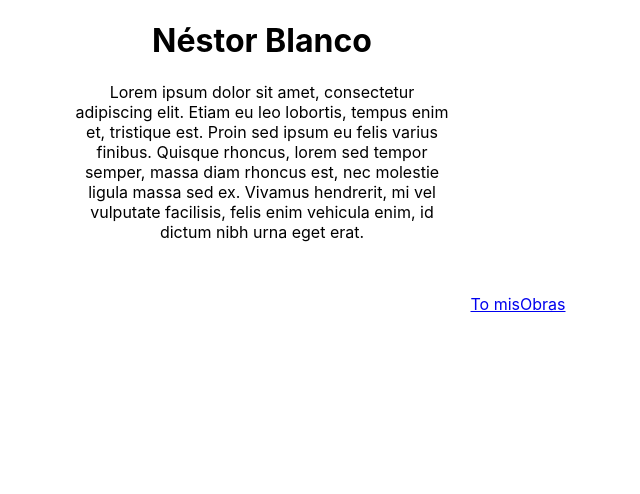
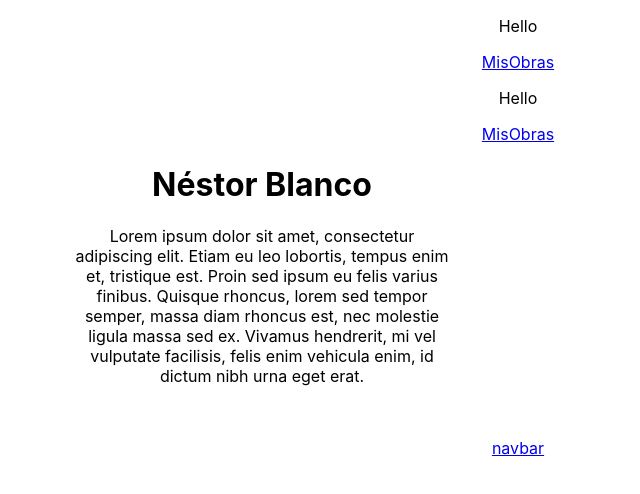
Before and after one commit to Nestea009/nes-t, a React (Create React App) app: page /Navbar in a window 1280 px wide. Shown: the top 494 px of the page, without its empty margins (122-762 px from the left). Built offline with nearby package versions, Linux system fonts and the light colour scheme.

Commit message:
Got Routing Working

```diff
--- a/src/App.js
+++ b/src/App.js
@@ -1,4 +1,4 @@
-import MisObras from "./pages/MisObras.js";
+import Navbar from './pages/Navbar.js';
 import { Routes, Route, Link } from 'react-router-dom';
 import './App.css';
 
@@ -6,15 +6,16 @@ function App() {
 
   return (
     <div className = "App">
+      <Navbar/>
       <Routes>
-        <Route path="/MisObras" element={<MisObras />}/>
+        <Route path="/Navbar" element={<Navbar/>}/>
       </Routes>
       <div className = "mainText">
         <h1>Néstor Blanco</h1>
         <p>Lorem ipsum dolor sit amet, consectetur adipiscing elit. Etiam eu leo lobortis, tempus enim et, tristique est. Proin sed ipsum eu felis varius finibus. Quisque rhoncus, lorem sed tempor semper, massa diam rhoncus est, nec molestie ligula massa sed ex. Vivamus hendrerit, mi vel vulputate facilisis, felis enim vehicula enim, id dictum nibh urna eget erat.</p>
       </div>
       <p className="testting">You're on a phone</p>
-      <Link to="/MisObras">To misObras</Link>
+      <Link to="/Navbar">navbar</Link>
     </div>
   );
 }
--- /dev/null
+++ b/src/pages/Navbar.js
@@ -0,0 +1,19 @@
+import React from "react";
+import { Routes, Route } from "react-router-dom";
+import "./styles/Navbar.css";
+import MisObras from "./MisObras.js";
+
+export default function Navbar() {
+  return (
+    <div>
+      <p>Hello</p>
+      <a href="/MisObras">MisObras</a>
+      <a href=""></a>
+      <a href=""></a>
+      <a href=""></a>
+      <Routes>
+        <Route path="/MisObras" element={<MisObras/>}/>
+      </Routes>
+    </div>
+  );
+}
--- a/src/pages/misObras.js
+++ b/src/pages/misObras.js
@@ -1,4 +1,5 @@
 import React from "react";
+import "./styles/MisObrasStyles.css"
 
 export default function MisObras() {
      return (
```
Also changed, not shown: src/pages/styles/Navbar.css (added).
